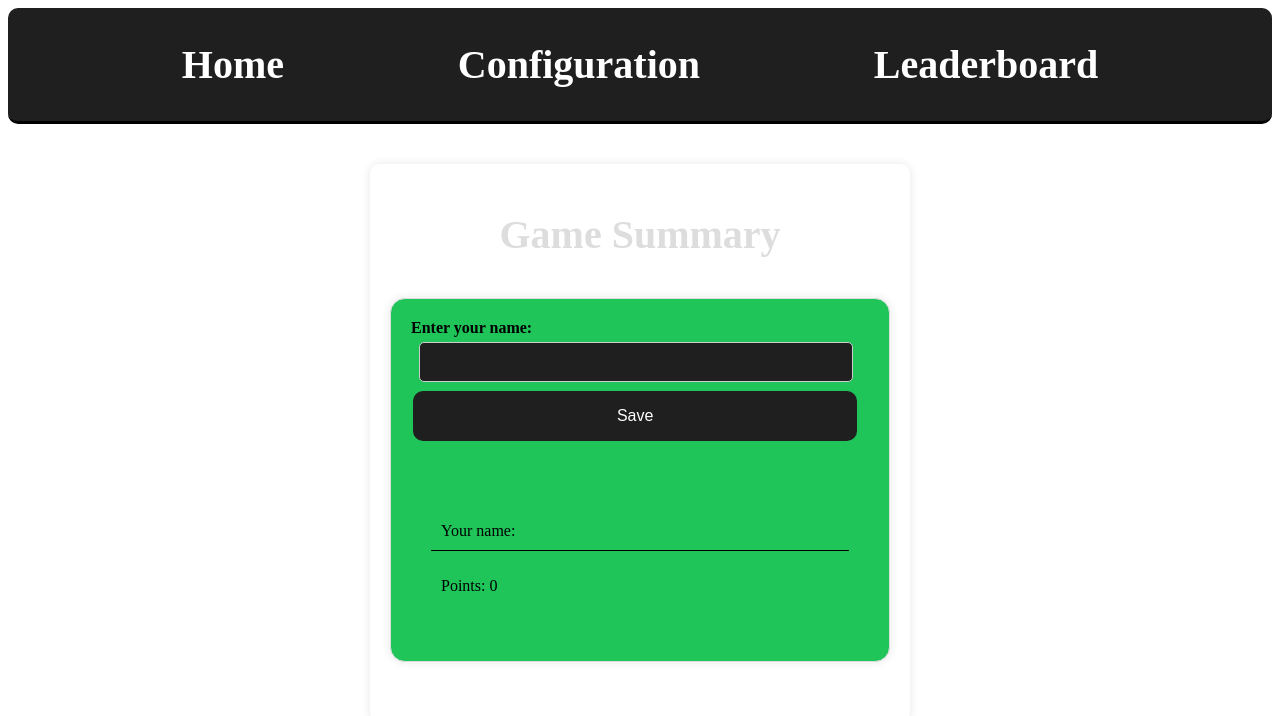
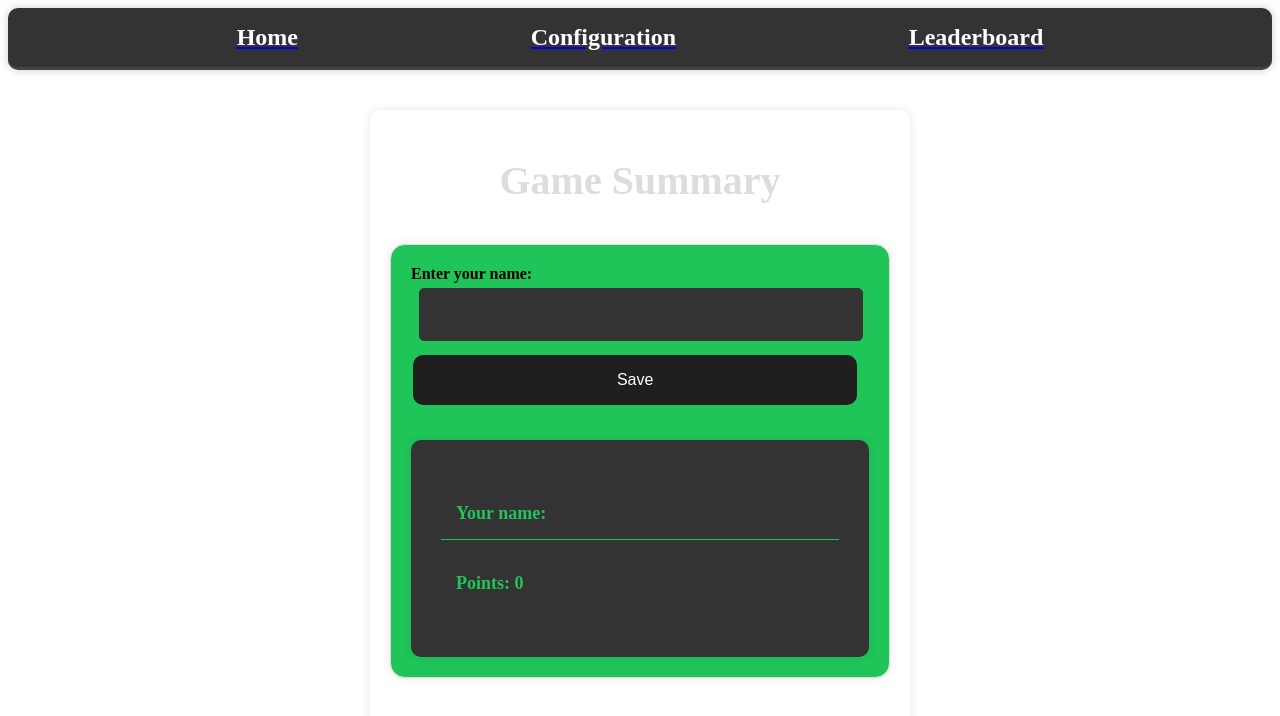
Before and after one commit to JosueJovel/spotify-guessing-game, an Angular app: page /end-game in a window 1280 px wide. Shown: the top 716 px of the page. Built offline with nearby package versions, Linux system fonts and the light colour scheme.

Commit message:
more styling

```diff
--- a/src/app/components/end-game/end-game.component.css
+++ b/src/app/components/end-game/end-game.component.css
@@ -112,3 +112,42 @@
 .form-group button[type="button"]:hover {
   color: #1fc559;
 }
+
+.game-summary-details {
+  padding: 30px; /* Increased padding for better spacing */
+  background-color: #333; /* Light gray background */
+  border-radius: 10px;
+  box-shadow: 0 0 10px rgba(0, 0, 0, 0.1);
+  color:#1fc559 /* Subtle shadow */
+}
+
+.game-summary-details p {
+  padding: 15px; /* Increased padding for better spacing */
+  border-bottom: 1px solid #1fc559; /* Lighter border */
+  font-size: 18px; /* Increased font size for better readability */
+  font-weight: bold; /* Bold font for better contrast */
+  color: #1fc559; /* Darker text color */
+}
+
+.game-summary-details p:last-child {
+  border-bottom: none;
+}
+
+.form-group input[type="text"] {
+  width: 90%;
+  padding: 15px; /* Increased padding for better spacing */
+  border: 1px solid #333;
+  border-radius: 5px;
+  font-size: 18px; /* Increased font size for better readability */
+  outline: none;
+  margin-bottom: 10px; /* Added margin for better spacing */
+  margin-left: 8px;
+  margin-top: 5px;
+  background-color: #333; /* Light gray background */
+  color: #fff; /* Darker text color */
+}
+
+.form-group input[type="text"]:focus {
+  border-color: #333; /* Green border on focus */
+  box-shadow: 0 0 10px rgba(0, 0, 0, 0.1); /* Subtle shadow on focus */
+}
--- a/src/app/components/navbar/navbar.component.css
+++ b/src/app/components/navbar/navbar.component.css
@@ -1,29 +1,37 @@
-.link {
-    font-style: normal;
-    font-weight: 700;
-    font-size: 40px;
-    text-align: center;
-    color: white;
-    }
-
-a {
-    text-decoration: none;
-}
-
-h1 {
-    transition: color 0.2s;
-}
-
-h1:hover {
-    color: #1fc559
-}
-
 nav {
-    background-color: #1f1f1f;
+    background-color: #333; /* Darker background color */
     overflow: hidden;
     border-radius: 10px;
     display: flex;
     flex-direction: row;
     justify-content: space-evenly;
-    border-bottom: 3px solid black;
-}
+    padding: 1rem; /* Add some padding for better spacing */
+    border-bottom: 3px solid #444; /* Darker border color */
+    box-shadow: 0 0 10px rgba(0, 0, 0, 0.2); /* Add a subtle shadow */
+  }
+
+  .link {
+    font-style: normal;
+    font-weight: 700;
+    font-size: 24px; /* Smaller font size for better readability */
+    text-align: center;
+    color: #fff; /* White text color */
+    text-decoration: none; /* Remove underline */
+    transition: color 0.2s; /* Smooth transition on hover */
+  }
+
+  .link:hover {
+    color: #1fc559; /* Green hover color */
+  }
+
+  .link:active {
+    color: #1fc559; /* Green active color */
+  }
+
+  a {
+    margin: 0 20px; /* Add some margin between links */
+  }
+
+  h1 {
+    margin: 0; /* Remove default margin */
+  }
--- a/src/app/home/home.component.css
+++ b/src/app/home/home.component.css
@@ -3,23 +3,24 @@
     flex-direction: column;
     justify-content: center;
     align-items: center;
-    height: 50vh;
+    height: 100vh; /* Full height */
     font-size: 30px;
+    background-color: rgba(0, 0, 0, 0.1); /* Light gray background */
+  }
 
-}
-
-.startMenu {
-    background-color: #1fc559;
+  .startMenu {
+    background-color: #1fc559; /* Green background */
     width: fit-content;
     border-radius: 15px;
-    margin-top: 50px;
-    padding: 20px;
-}
+    padding: 30px; /* Increased padding for better spacing */
+    box-shadow: 0 0 10px rgba(0, 0, 0, 0.2); /* Add a subtle shadow */
+    margin-top: 100px; /* Increased margin for better positioning */
+  }
 
-button {
+  button {
     font-family: 'Open Sans', sans-serif;
     border: none;
-    color: white;
+    color: #fff; /* White text color */
     padding: 15px 32px;
     text-align: center;
     text-decoration: none;
@@ -27,16 +28,18 @@ button {
     font-size: 16px;
     margin: 4px 2px;
     cursor: pointer;
-    background-color: #1f1f1f;
+    background-color: #333; /* Darker background color */
     border-radius: 10px;
-    transition: color 0.2s;
+    transition: background-color 0.2s; /* Smooth transition on hover */
     width: 200px;
     height: 50px;
     margin-bottom: 20px;
   }
 
+  button:hover {
+    background-color: #1fc559; /* Green hover color */
+  }
 
-
-button:hover {
-    color: #1fc559
-}
+  button:active {
+    background-color: #1fc559; /* Green active color */
+  }
```
